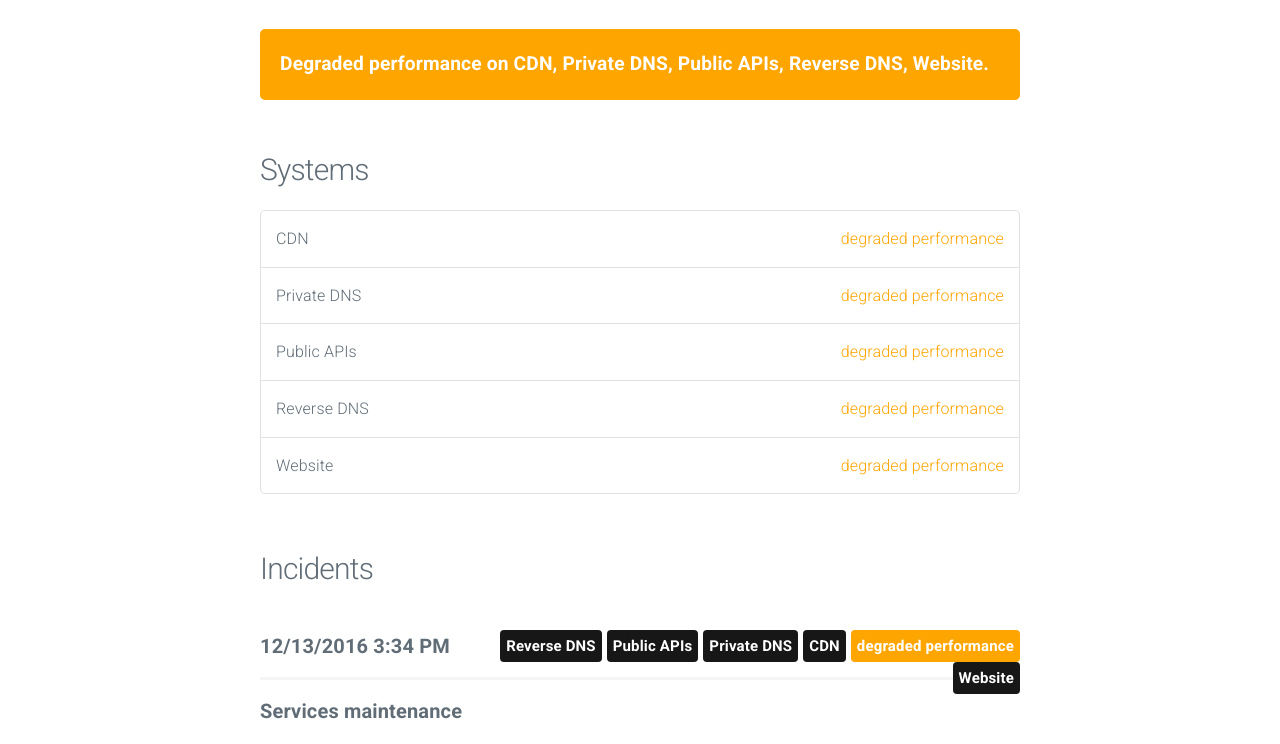
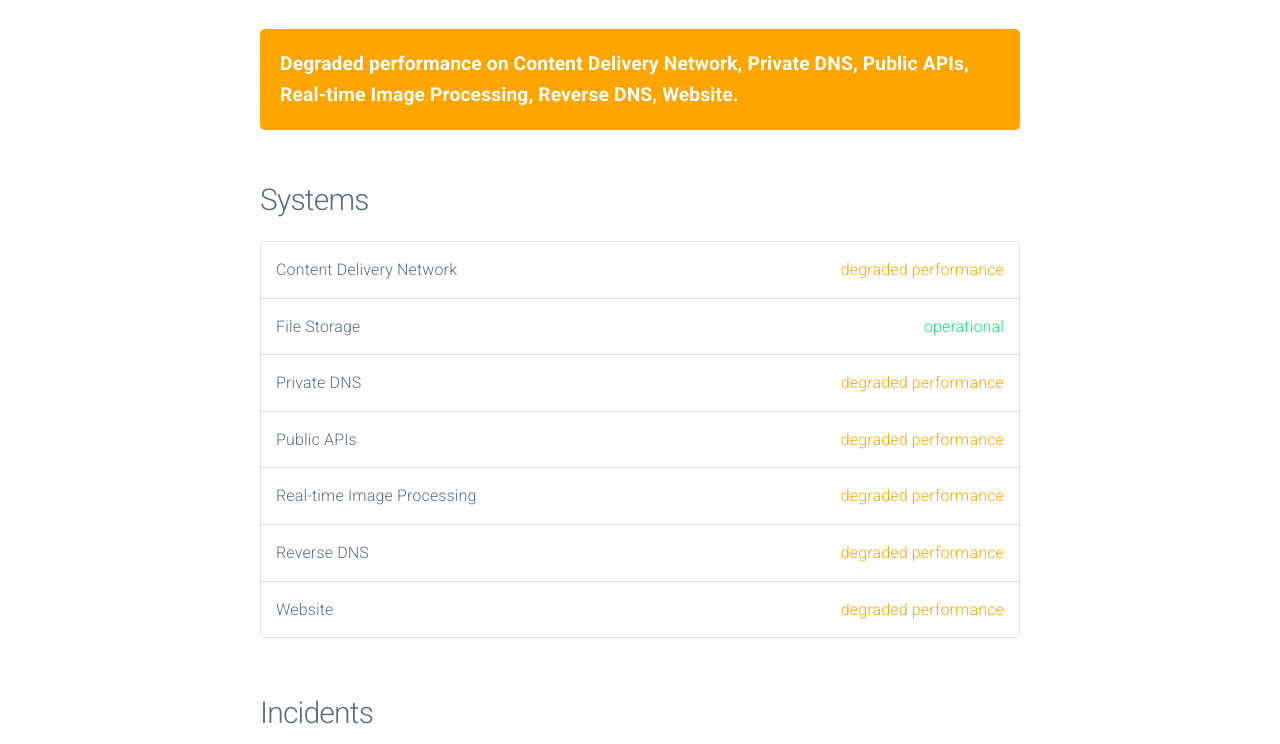
Before and after one commit to codeflareco/status, a plain HTML site: page index.html in a window 1280 px wide. Shown: the part 56-800 px from the top of the page. Drawn offline with nearby package versions, Linux system fonts and the light colour scheme; no server answers.

Commit message:
update index

```diff
--- a/index.html
+++ b/index.html
@@ -31,7 +31,7 @@
 
 
 					<div class="panel degraded performance">
-						<span data-l10n-id="Degraded-performance">Degraded performance</span> <span data-l10n-id="on">on</span> CDN, Private DNS, Public APIs, Reverse DNS, Website.
+						<span data-l10n-id="Degraded-performance">Degraded performance</span> <span data-l10n-id="on">on</span> Content Delivery Network, Private DNS, Public APIs, Real-time Image Processing, Reverse DNS, Website.
 					</div>
 
 
@@ -40,7 +40,11 @@
 				<ul class="systems">
 
 					<li>
-						CDN <span class="status degraded performance" data-l10n-id="degraded-performance">degraded performance</span>
+						Content Delivery Network <span class="status degraded performance" data-l10n-id="degraded-performance">degraded performance</span>
+					</li>
+
+					<li>
+						File Storage <span class="status operational" data-l10n-id="operational">operational</span>
 					</li>
 
 					<li>
@@ -49,6 +53,10 @@
 
 					<li>
 						Public APIs <span class="status degraded performance" data-l10n-id="degraded-performance">degraded performance</span>
+					</li>
+
+					<li>
+						Real-time Image Processing <span class="status degraded performance" data-l10n-id="degraded-performance">degraded performance</span>
 					</li>
 
 					<li>
@@ -71,11 +79,13 @@
 							<span class="label degraded performance float-right" data-l10n-id="degraded-performance">degraded performance</span>
 
 
-							<span class="label system float-right">CDN</span>
+							<span class="label system float-right">Content Delivery Network</span>
 
 							<span class="label system float-right">Private DNS</span>
 
 							<span class="label system float-right">Public APIs</span>
+
+							<span class="label system float-right">Real-time Image Processing</span>
 
 							<span class="label system float-right">Reverse DNS</span>
 
```
